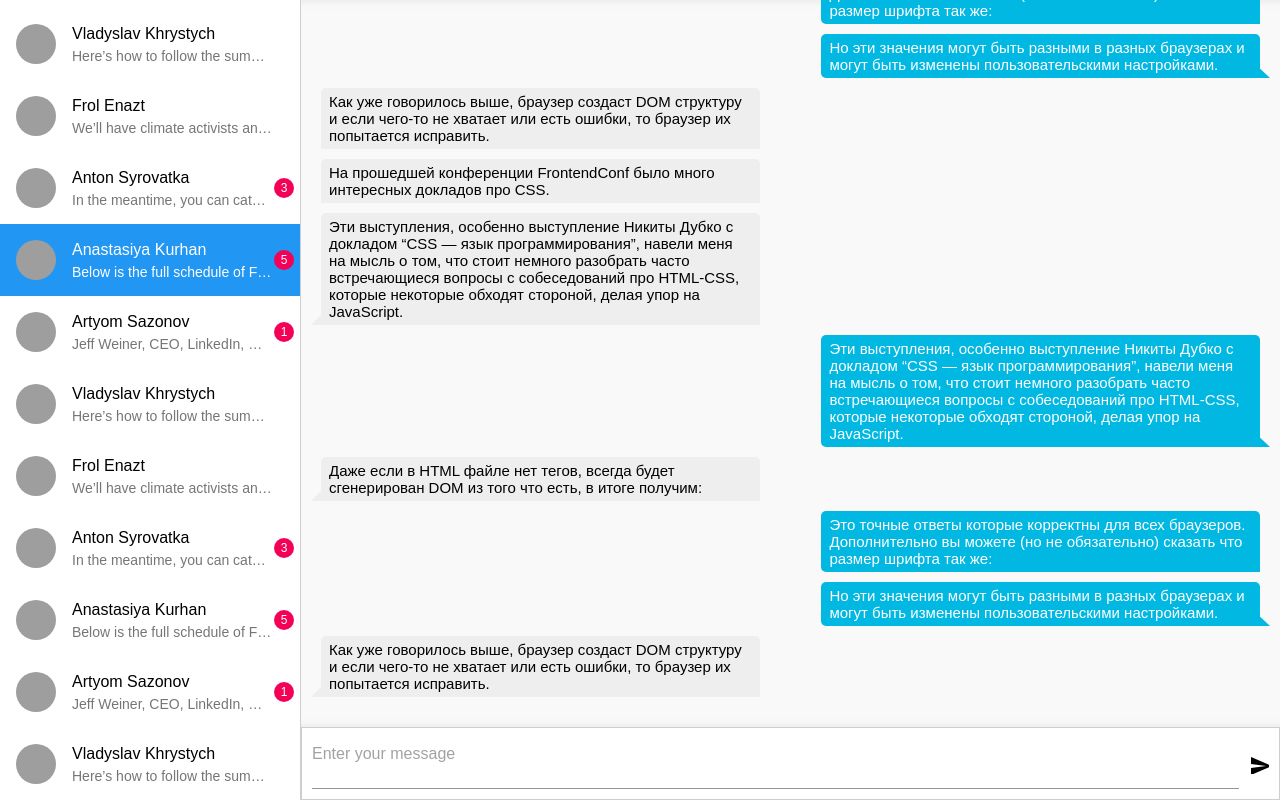
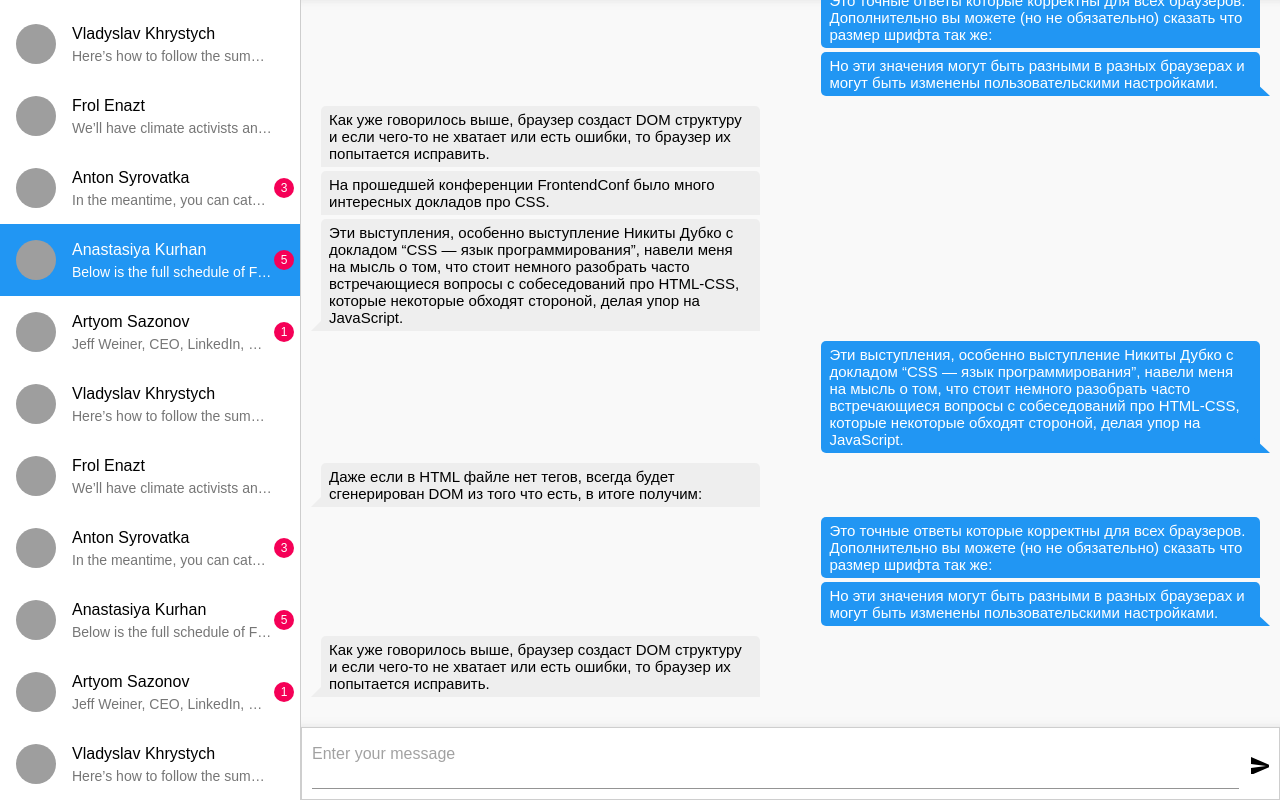
Before and after one commit to vkhrystych/react-mui-chat, a React (Create React App) app: page / in a window 1280 px wide. Built offline with nearby package versions, Linux system fonts and the light colour scheme; grey boxes are pictures that could not be loaded.

Commit message:
Change outcoming messages background color to primary, increase marginBottom for last message

```diff
--- a/src/ChatContainer.js
+++ b/src/ChatContainer.js
@@ -57,13 +57,12 @@ const styles = {
     maxWidth: "45%",
     padding: "5px 8px",
     borderRadius: "5px",
-    marginBottom: "10px",
     position: "relative",
     alignSelf: "flex-end",
     display: "inline-flex",
     borderBottomRightRadius: "0",
     backgroundAttachment: "fixed",
-    background: "#00B8E2"
+    background: primaryColor
   },
   msgIncoming: {
     background: "#eee",
@@ -89,7 +88,7 @@ const styles = {
     position: "absolute",
     borderStyle: "solid",
     borderWidth: "15px 0 0px 16px",
-    borderColor: "transparent transparent transparent #00B8E2"
+    borderColor: `transparent transparent transparent ${primaryColor}`
   },
   sendMsgContainer: {
     display: "flex",
@@ -98,7 +97,6 @@ const styles = {
     border: "1px solid #cecece"
   },
   sendMsgBtn: {
-    fill: "red",
     width: "20px",
     height: "20px",
     flexShrink: "0",
@@ -192,6 +190,9 @@ class ChatContainer extends Component {
                   return (
                     <div
                       key={msgIndex}
+                      style={{
+                        marginBottom: `${lastMsg ? "10px" : "4px"}`
+                      }}
                       className={`${classes.msg} ${
                         msg.incoming ? classes.msgIncoming : ""
                       }`}
```
